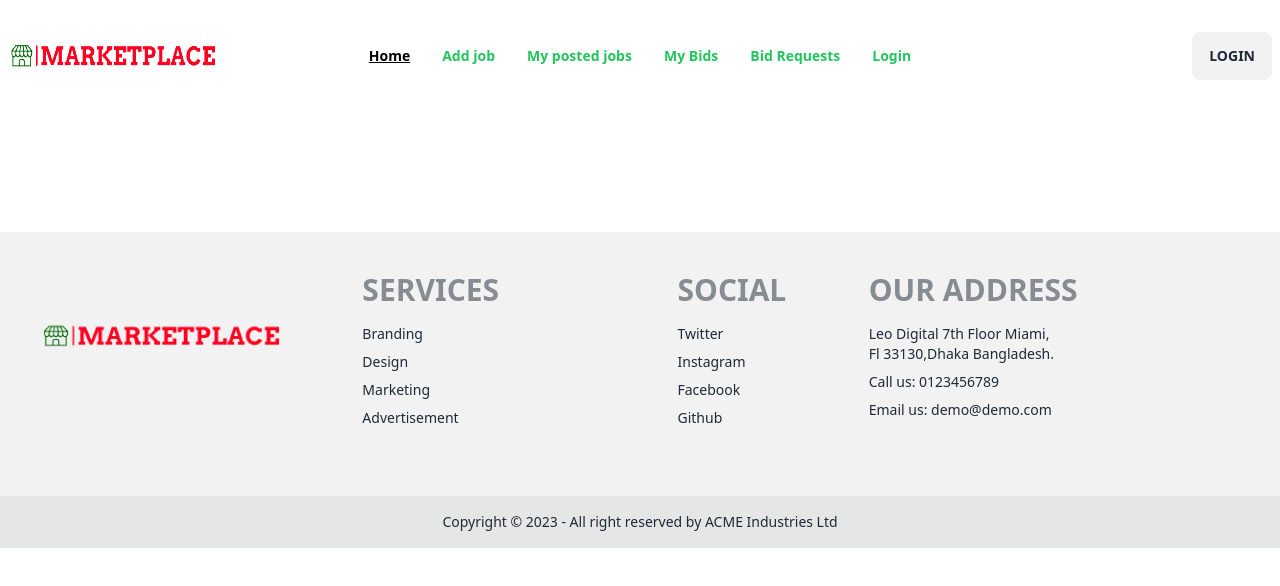
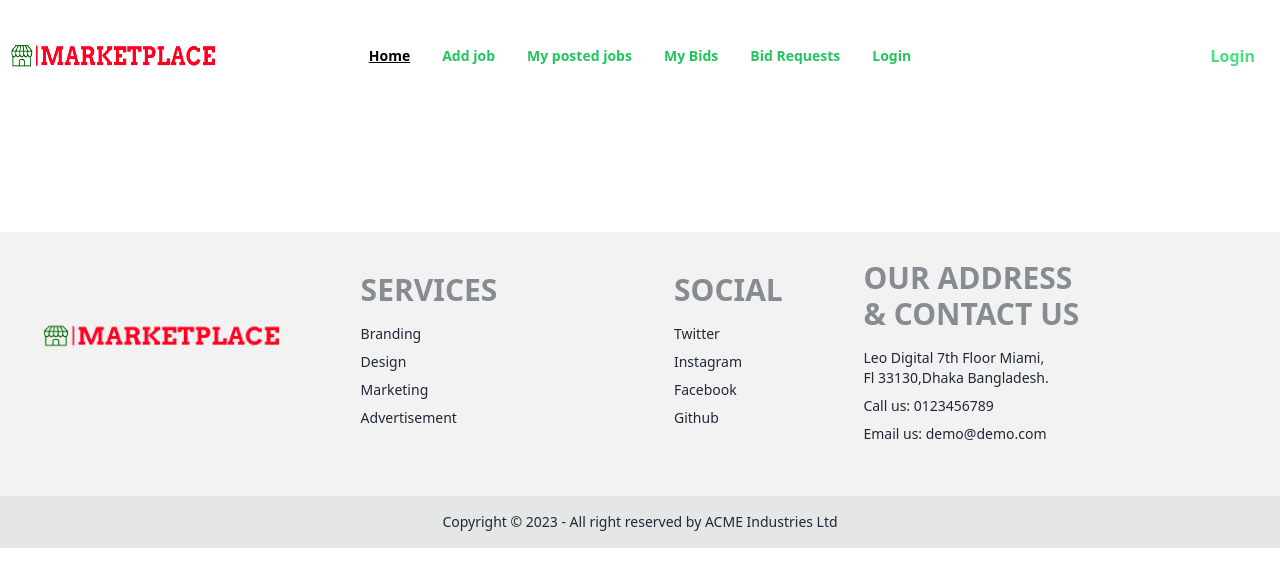
Before and after one commit to toky-tahmid/marketplace-client-side, a React (Vite) app: page / in a window 1280 px wide. Shown: the top 586 px of the page. Built offline with nearby package versions, Linux system fonts and the light colour scheme; no server answers.

Commit message:
navbar login logout button added

```diff
--- a/src/Components/Footer/Footer.jsx
+++ b/src/Components/Footer/Footer.jsx
@@ -21,9 +21,11 @@ const Footer = () => {
           <a className="link link-hover">Github</a>
         </nav>
         <div>
-          <h2 className="text-3xl mr-24 footer-title font-semibold">
+          <h2 className="text-3xl -mt-3 mr-24 footer-title font-semibold">
             {" "}
             Our Address
+            <br />
+            & Contact Us
           </h2>
             <h3>
               Leo Digital 7th Floor Miami,
--- a/src/Components/Navbar/Navbar.jsx
+++ b/src/Components/Navbar/Navbar.jsx
@@ -1,6 +1,6 @@
 import { Link, NavLink } from "react-router-dom";
 
-import logo from "../../assets/994503c0b499b5ca969a0c410582af2c8ee67735-731x731-removebg-preview.png"
+import logo from "../../assets/994503c0b499b5ca969a0c410582af2c8ee67735-731x731-removebg-preview.png";
 import { useContext } from "react";
 import { AuthContext } from "../../Provider/AuthProvider";
 
@@ -60,7 +60,8 @@ const Navbar = () => {
           to="/myCart"
           className={({ isActive, isPending }) =>
             isPending ? "pending" : isActive ? "text-black underline" : ""
-          }>
+          }
+        >
           Bid Requests
         </NavLink>
       </li>
@@ -79,11 +80,7 @@ const Navbar = () => {
   return (
     <div className="navbar -mt-20 bg-base-100">
       <div className="navbar-start">
-        <img
-          className="w-52 h-64"
-          src={logo}
-          alt=""
-        />
+        <img className="w-52 h-64" src={logo} alt="" />
         <div className="dropdown">
           <label tabIndex={0} className="btn btn-ghost lg:hidden">
             <svg
@@ -127,7 +124,9 @@ const Navbar = () => {
           </button>
         ) : (
           <Link to="/login">
-            <button className="btn">Login</button>
+            <button className=" hover:bg-green-300 text-green-400 font-bold py-3 px-4 border border-white rounded-full transition duration-300 ease-in-out">
+              Login
+            </button>
           </Link>
         )}
       </div>
```
Lines whose indentation alone changed are shown as unchanged.
